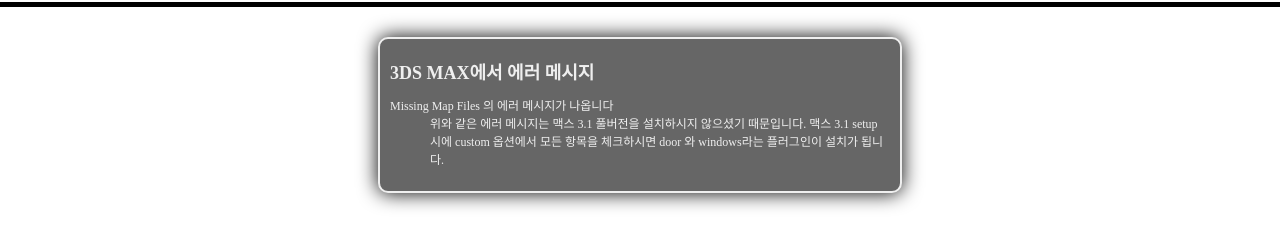
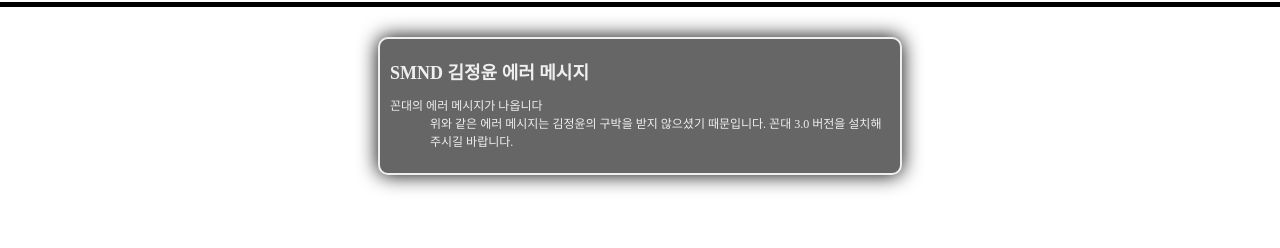
Before and after one commit to kim21011/testHtml, a plain HTML site: page index.html in a window 1280 px wide. Shown: the part 96-344 px from the top of the page. Drawn offline with Linux system fonts and the light colour scheme.

Commit message:
Update index.html

```diff
--- a/index.html
+++ b/index.html
@@ -1,7 +1,7 @@
 <!DOCTYPE HTML>
 <html>
 	<head>
-		<title> FAQ </title>
+		<title> SMND FAQ </title>
 		<meta charset="UTF-8" />
 		<style type="text/css">
 			body {
@@ -37,12 +37,12 @@
 	<body>
 		<h1><img src="images/faq_topimg.jpg" width="687" height="44" alt="faq" /></h1>
 		<div id="faqBox">
-		 <h2>3DS MAX에서 에러 메시지</h2>
+		 <h2>SMND 김정윤 에러 메시지</h2>
 		 <dl>
-			<dt>Missing Map Files 의 에러 메시지가 나옵니다</dt>
+			<dt>꼰대의 에러 메시지가 나옵니다</dt>
 			<dd>
-					 위와 같은 에러 메시지는 맥스 3.1 풀버전을 설치하시지 않으셨기 때문입니다.
-					맥스 3.1 setup 시에 custom 옵션에서 모든 항목을 체크하시면 door 와 windows라는 플러그인이 설치가 됩니다.
+					 위와 같은 에러 메시지는 김정윤의 구박을 받지 않으셨기 때문입니다.
+					꼰대 3.0 버전을 설치해주시길 바랍니다.
 			</dd>
 		 </dl>
 		</div>
```
